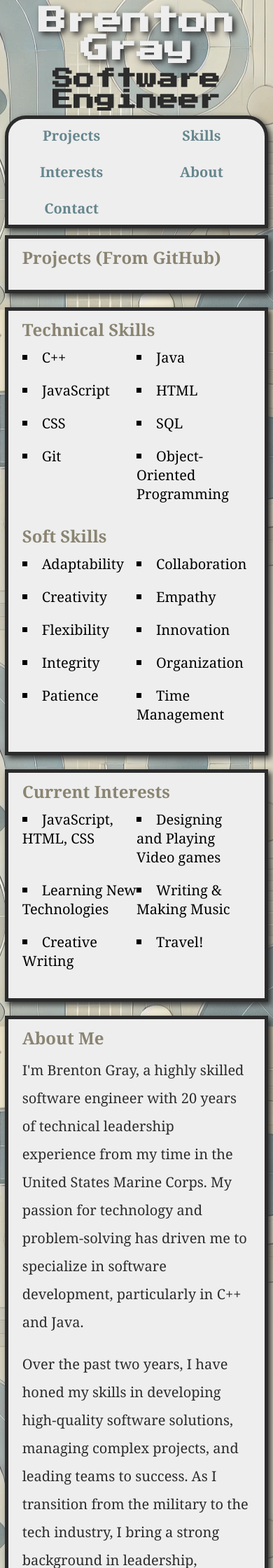
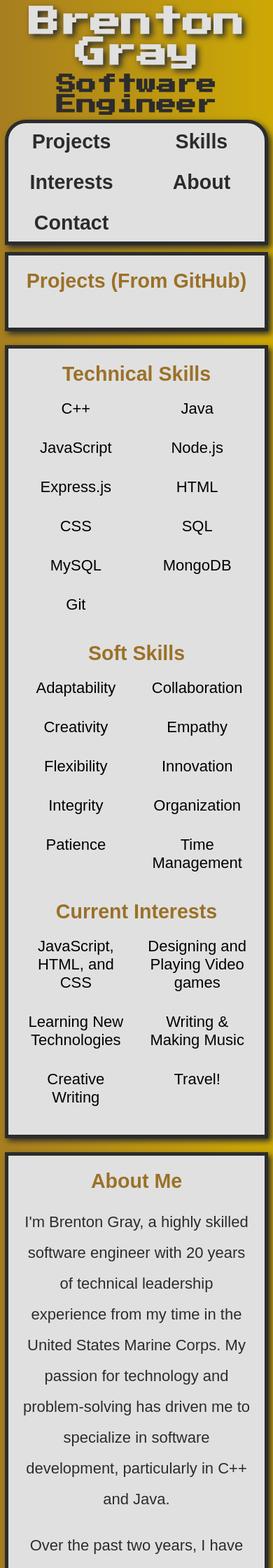
Before and after one commit to brenton-j-gray/portfolio, a PHP site: page / in a window 390 px wide. Shown: the top 2240 px of the page at 70% size. Run offline with PHP 8.4, Linux system fonts and the light colour scheme.

Commit message:
change colors and styles

```diff
--- a/index.html
+++ b/index.html
@@ -1,19 +1,24 @@
 <!DOCTYPE html>
 <html lang="en">
+
 <head>
     <meta http-equiv="X-UA-Compatible" content="ie=edge">
     <meta charset="UTF-8">
     <meta name="viewport" content="width=device-width, initial-scale=1.0">
-    <meta name="description" content="Brenton Gray's software engineering portfolio showcasing projects in C++, JavaScript, and web development. View my latest work and contact me for opportunities.">
-    <meta name="keywords" content="Brenton Gray, Software Engineer, C++, JavaScript, Portfolio, Web Developer, Frontend Developer, Backend Developer">
+    <meta name="description"
+        content="Brenton Gray's software engineering portfolio showcasing projects in C++, JavaScript, and web development. View my latest work and contact me for opportunities.">
+    <meta name="keywords"
+        content="Brenton Gray, Software Engineer, C++, JavaScript, Portfolio, Web Developer, Frontend Developer, Backend Developer">
     <meta name="author" content="Brenton Gray">
     <meta property="og:title" content="Brenton Gray | Software Engineer Portfolio">
-    <meta property="og:description" content="View Brenton Gray's portfolio, showcasing projects in web development, C++, and JavaScript.">
+    <meta property="og:description"
+        content="View Brenton Gray's portfolio, showcasing projects in web development, C++, and JavaScript.">
     <meta property="og:url" content="https://gray-skull.github.io/portfolio/">
     <meta property="og:type" content="website">
     <link rel="stylesheet" href="styles.css">
     <title>Brenton Gray | Software Engineer Portfolio</title>
 </head>
+
 <body>
     <header id="header">
         <h1>Brenton Gray</h1>
@@ -31,25 +36,28 @@
 
     <section class="fancy-border" id="projects">
         <h3>Projects (From GitHub)</h3>
-        <ul id="github-projects">
+        <ul class="projectList" id="github-projects">
             <!-- JavaScript will populate this list -->
         </ul>
     </section>
 
-    <section class ="fancy-border" id="skills">
+    <section class="fancy-border" id="skills">
         <h3>Technical Skills</h3>
-        <ul class="skill-grid">
+        <ul class="itemList">
             <li>C++</li>
             <li>Java</li>
             <li>JavaScript</li>
+            <li>Node.js</li>
+            <li>Express.js</li>
             <li>HTML</li>
             <li>CSS</li>
             <li>SQL</li>
+            <li>MySQL</li>
+            <li>MongoDB</li>
             <li>Git</li>
-            <li>Object-Oriented Programming</li>
         </ul>
         <h3>Soft Skills</h3>
-        <ul class="skill-grid">
+        <ul class="itemList">
             <li>Adaptability</li>
             <li>Collaboration</li>
             <li>Creativity</li>
@@ -60,12 +68,10 @@
             <li>Organization</li>
             <li>Patience</li>
             <li>Time Management</li>
-    </section>
-
-    <section class="fancy-border" id="interests">
+        </ul>
         <h3>Current Interests</h3>
-        <ul class="skill-grid">
-            <li>JavaScript, HTML, CSS</li>
+        <ul class="itemList">
+            <li>JavaScript, HTML, and CSS</li>
             <li>Designing and Playing Video games</li>
             <li>Learning New Technologies</li>
             <li>Writing & Making Music</li>
@@ -110,7 +116,8 @@
         <!-- Formspree form for contact submission */ -->
         <form id="contact-form" method="POST" action="https://formspree.io/f/mvgpnlrg">
             <label for="name">Your Name:</label>
-            <input type="text" id="name" name="name" required minlength="2" maxlength="50" pattern="[A-Za-z\s]+" title="Name should only contain letters and spaces.">
+            <input type="text" id="name" name="name" required minlength="2" maxlength="50" pattern="[A-Za-z\s]+"
+                title="Name should only contain letters and spaces.">
 
             <label for="email">Your Email:</label>
             <input type="email" id="email" name="email" required>
@@ -131,6 +138,6 @@
     </footer>
 
     <script src="scripts.js"></script>
+</body>
 
-</body>
 </html>
--- a/scripts.js
+++ b/scripts.js
@@ -1,4 +1,9 @@
 // Function to fetch repository data from GitHub
+// DOMContentLoaded event ensures the script runs after the HTML has been parsed
+document.addEventListener('DOMContentLoaded', () => {
+    fetchGitHubRepos();
+});
+
 async function fetchGitHubRepos() {
     try {
         const response = await fetch(`https://api.github.com/users/gray-skull/repos`);
@@ -34,9 +39,6 @@ async function fetchGitHubRepos() {
         console.error('Error fetching GitHub repositories:', error);
     }
 }
-
-// Call the function to fetch the repositories
-fetchGitHubRepos();
 
 // function to move the screen after a nav link is clicked
 // also adds a flash effect to the target section
--- a/styles.css
+++ b/styles.css
@@ -1,7 +1,8 @@
 :root {
-    --primary-color: #66868d;
-    --secondary-color: #8a8472;
-    --bright-color: #eeeeee;
+    --primary-color: #aa5a5a;
+    --secondary-color: #9b7128;
+    --tertiary-color: #d4b100;
+    --bright-color: #e0e0e0;
     --dark-color: #2c2c2c;
     --pixel-font: 'Press Start 2P', 'Lora', sans-serif;
     --shadow: 4px 4px 8px var(--dark-color);
@@ -20,12 +21,21 @@
 
 }
 
-.skill-grid {
+.itemList {
     display: grid;
+    list-style-type: circle;
     list-style-position: inside;
     text-indent: 0px;
     grid-template-columns: 1fr 1fr;
     gap: 0px 0px;
+}
+
+.projectList {
+    display: grid;
+    list-style-type: none;
+    list-style-position: inside;
+    grid-template-columns: 1fr;
+    gap: 20px 0px;
 }
 
 .top-section {
@@ -44,24 +54,26 @@
     0% {
         background-color: var(--primary-color);
     }
+
     100% {
         background-color: var(--bright-color);
     }
 }
 
+
+
 html {
     scroll-behavior: smooth;
+    font-family: sans-serif;
     font-size: 16px;
 }
 
 body {
-    font-family:'Georgia', sans-serif;
     font-size: 1rem;
 
-    background-image: url('images/background2.webp');
-    background-repeat: repeat;
-    background-position: center;
-    background-attachment: fixed;
+    background: linear-gradient(90deg, var(--primary-color), var(--secondary-color), var(--tertiary-color));
+    background-size: 300% 300%;
+    animation: gradientAnimation 12s ease infinite;
 
     display: flex;
     flex-direction: column;
@@ -73,6 +85,12 @@ body {
     margin: 2px;
     padding: 1px 0px;
 }
+
+@keyframes gradientAnimation {
+    0% { background-position: 0% 50%; }
+    50% { background-position: 100% 50%; }
+    100% { background-position: 0% 50%; }
+  }
 
 nav {
     display: grid;
@@ -91,13 +109,13 @@ nav {
 nav a {
     padding: 0px;
     margin: 10px;
-
+    color: var(--dark-color);
 }
 
 header {
     max-width: 500px;
     width: 95%;
-    z-index: 1; /* Ensure it stays on top */
+    z-index: 1;
 }
 
 section {
@@ -123,34 +141,34 @@ section.hover-active {
 }
 
 section h3 {
-    margin: 10px 20px 10px 20px;
+    margin: 20px;
     padding: 0px;
 }
 
 section ul {
     list-style: inside;
     list-style-type: square;
-    padding: 0px 0px 0px 0px;
+    padding: 0px 0px 10px 0px;
     margin: 0px 20px;
 }
 
 section ul li {
-    margin: 0px 0px 1rem 0px;
-    padding: 0px 0px 0px 0px;
+    margin: 0px 0px 10px 0px;
+    padding: 0px;
 }
 
 section ul li a {
-    padding: 0px 0px 0px 0px;
+    padding: 0px;
     margin: 0px;
-
 }
 
 section ul li p {
-    padding: 0px 0px 0px 0px;
+    padding: 0px;
     margin: 0px;
 }
 
-h1, h2 {
+h1,
+h2 {
     font-family: var(--pixel-font);
     font-weight: bolder;
     font-size: 2rem;
@@ -162,12 +180,14 @@ h1, h2 {
 }
 
 h2 {
-    font-size: 1.5rem;
+    font-size: 1.3rem;
     color: var(--dark-color);
     text-shadow: none;
 }
 
-h3, h5, h6 {
+h3,
+h5,
+h6 {
     text-align: left;
     font-size: 1.2rem;
     color: var(--secondary-color);
@@ -176,7 +196,7 @@ h3, h5, h6 {
 
 h4 {
     font-size: 1rem;
-    text-align:center;
+    text-align: center;
     color: var(--dark-color);
 }
 
@@ -190,7 +210,7 @@ p {
 }
 
 a {
-    color: var(--primary-color);
+    color: var(--dark-color);
     font-weight: bold;
     text-decoration: none;
 }
@@ -208,12 +228,13 @@ form {
     margin: 10px 0px;
 }
 
-form label{
+form label {
     font-weight: bold;
     font-size: 1.0rem;
 }
 
-form input, form textarea {
+form input,
+form textarea {
     padding: 10px;
     border: 2px solid var(--dark-color);
     border-radius: 5px;
@@ -239,13 +260,14 @@ form button {
     border-radius: 5px;
 }
 
-form button:hover{
+form button:hover {
     background-color: var(--secondary-color);
 }
 
-footer h4{
+footer h4 {
     padding: 5px;
     margin: 10px 0px 10px 0px;
+    color: var(--bright-color);
 }
 
 #char-count {
@@ -256,18 +278,39 @@ footer h4{
     padding: 0px auto;
 }
 
+@media (max-width: 700px) {
+    html {
+        font-size: 22px;
+    }
 
-@media (max-width: 768px) {
-    html {
-        font-size: 18px;
+    nav {
+        font-size: 1.3rem;
+        grid-template-columns: 1fr 1fr;
+        grid-auto-flow: row;
+    }
+
+    .itemList {
+        list-style-type: none;
+        text-align: center;
+        gap: 20px 20px;
+
+    }
+
+    #github-projects.projectList a {
+        display: block;
+        padding: 0px;
+        margin: 10px 0px 10px 0px;
+        /* align a tags in the center */
+        justify-self: center;
+
+    }
+
+    h3 {
+        font-size: 1.3rem;
+        text-align: center;
+    }
+
+    p {
+        text-align: center;
     }
 }
-
-@media (max-width: 480px) {
-    html {
-        font-size: 20px;
-    }
-    nav {
-        grid-template-columns: 1fr 1fr;
-    }
-}
```
